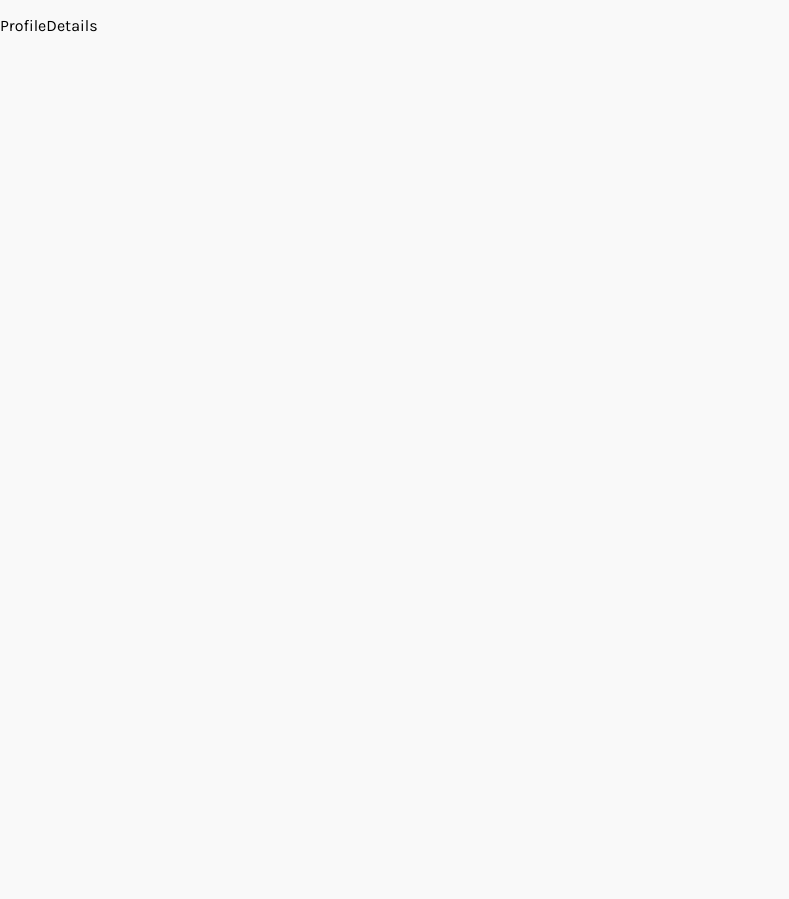
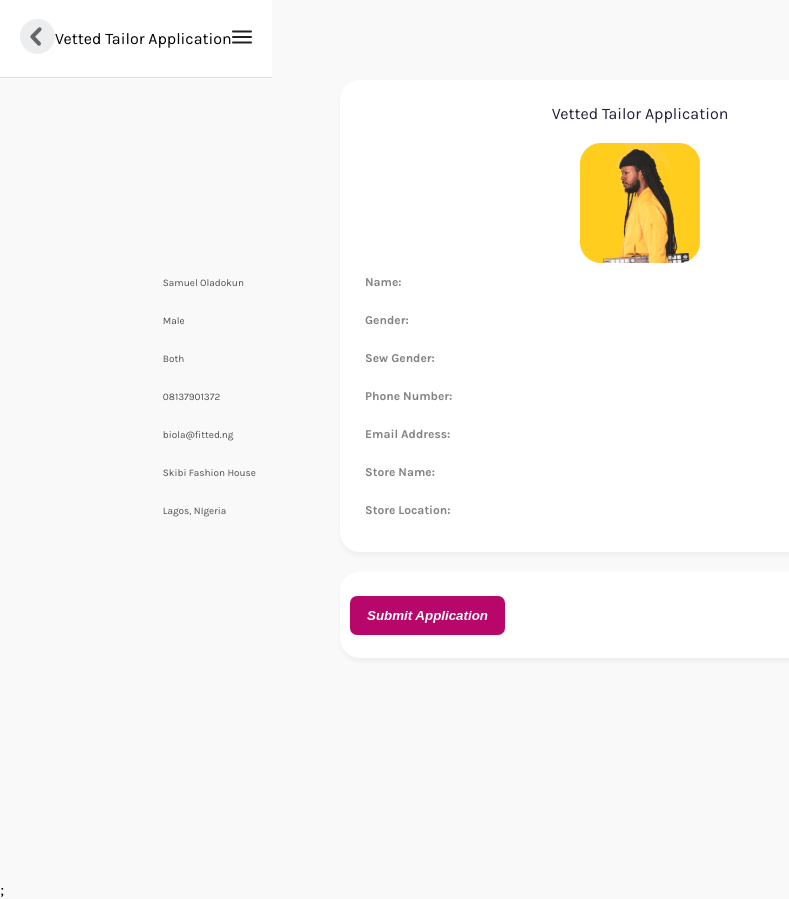
Before and after one commit to allindeveloper/vetted-tailor-application, a React (Create React App) app: page /view/1 in a window 1280 px wide. Shown: the whole page, without its empty margins (0-789 px from the left). Before the commit the page ends 800 px from the top, so only its background shows below. Built offline with nearby package versions, Linux system fonts and the light colour scheme.

Commit message:
styling user details page, adding the bank form

```diff
--- /dev/null
+++ b/src/components/shared/BankForm/BankForm.tsx
@@ -0,0 +1,19 @@
+import React from "react";
+import { Button } from "../../ui/Button/Button";
+import { BankFormStyle } from "./BankFormStyle";
+
+export interface IhandleSubmitProps {
+  handleSubmit: () => void;
+}
+const BankForm = ({ handleSubmit }: IhandleSubmitProps) => {
+  return (
+    <BankFormStyle>
+      <Button
+        title="Submit Application"
+        onClick={handleSubmit}
+        id={"submitApplication"}
+      />
+    </BankFormStyle>
+  );
+};
+export default BankForm;
--- /dev/null
+++ b/src/components/shared/BankForm/BankFormStyle.tsx
@@ -0,0 +1,16 @@
+import styled from "styled-components";
+import { myTheme } from "styles/theme";
+
+export const BankFormStyle = styled.div`
+  & .top-details {
+    margin-left: 12%;
+    & .name {
+      color: ${(props) => props.theme.pallete.primary.heading};
+      font-weight: 700;
+      font-size: 16px;
+    }
+  }
+`;
+BankFormStyle.defaultProps = {
+  theme: myTheme,
+};
--- a/src/components/shared/DetailsContent/DetailsContent.tsx
+++ b/src/components/shared/DetailsContent/DetailsContent.tsx
@@ -1,9 +1,13 @@
 import emailicon from "assets/svg/emailicon.svg";
 import phoneicon from "assets/svg/phoneicon.svg";
 import React from "react";
+import { Button } from "../../ui/Button/Button";
 import { DetailsContentStyle } from "./DetailsContentStyle";
 
-const DetailsContent = () => {
+export interface IDetailsContentProps {
+  handleApply: () => void;
+}
+const DetailsContent = ({ handleApply }: IDetailsContentProps) => {
   return (
     <DetailsContentStyle>
       <div className="top-details">
@@ -50,6 +54,14 @@ const DetailsContent = () => {
           <p className="bottom-value">samuelolaleye@gmail.com</p>
         </div>
       </div>
+
+      <div>
+        <Button
+          onClick={handleApply}
+          title="Apply to be a Vetter Tailor"
+          id={"tailorapply"}
+        />
+      </div>
     </DetailsContentStyle>
   );
 };
--- /dev/null
+++ b/src/components/shared/UserDetails/UserDetails.tsx
@@ -0,0 +1,69 @@
+import React from "react";
+import { UserDetailsStyle } from "./UserDetailsStyle";
+
+const UserDetails = () => {
+  return (
+    <UserDetailsStyle>
+      <div className="content">
+        <div>
+          <p className="left">Name:</p>
+        </div>
+        <div className="contentRight">
+          <p className="right">Samuel Oladokun</p>
+        </div>
+      </div>
+      <div className="content">
+        <div>
+          <p className="left">Gender:</p>
+        </div>
+        <div className="contentRight">
+          <p className="right">Male</p>
+        </div>
+      </div>
+      <div className="content">
+        <div>
+          <p className="left">Sew Gender:</p>
+        </div>
+        <div className="contentRight">
+          <p className="right">Both</p>
+        </div>
+      </div>
+
+      <div className="content">
+        <div>
+          <p className="left">Phone Number:</p>
+        </div>
+        <div className="contentRight">
+          <p className="right">08137901372</p>
+        </div>
+      </div>
+
+      <div className="content">
+        <div>
+          <p className="left">Email Address:</p>
+        </div>
+        <div className="contentRight">
+          <p className="right">biola@fitted.ng</p>
+        </div>
+      </div>
+      <div className="content">
+        <div>
+          <p className="left">Store Name:</p>
+        </div>
+        <div className="contentRight">
+          <p className="right">Skibi Fashion House</p>
+        </div>
+      </div>
+
+      <div className="content">
+        <div>
+          <p className="left">Store Location:</p>
+        </div>
+        <div className="contentRight">
+          <p className="right">Lagos, NIgeria</p>
+        </div>
+      </div>
+    </UserDetailsStyle>
+  );
+};
+export default UserDetails;
--- /dev/null
+++ b/src/components/shared/UserDetails/UserDetailsStyle.tsx
@@ -0,0 +1,30 @@
+import styled from "styled-components";
+import { myTheme } from "styles/theme";
+import { appPadding } from "../../../constants/appConstants";
+
+export const UserDetailsStyle = styled.div`
+  & .content {
+    margin-left: ${appPadding};
+    display: flex;
+    justify-content: flex-start;
+    align-items: baseline;
+    & .left {
+      color: ${(props) => props.theme.pallete.common.greyThree};
+      font-size: 12px;
+      font-weight: 700;
+    }
+    & .right {
+      color: ${(props) => props.theme.pallete.common.gray};
+      font-size: 10px;
+      font-weight: 400;
+    }
+    & .contentRight {
+      margin-left: 1%;
+      position: absolute;
+      left: 150px;
+      margin-top: 4px;
+  }
+`;
+UserDetailsStyle.defaultProps = {
+  theme: myTheme,
+};
--- a/src/constants/appConstants.ts
+++ b/src/constants/appConstants.ts
@@ -3,4 +3,4 @@ export const api = {
   BANKS: "banks",
 };
 
-export const appPadding = "20px";
+export const appPadding = "15px";
--- a/src/pages/Profile/Profile.tsx
+++ b/src/pages/Profile/Profile.tsx
@@ -1,11 +1,14 @@
 import PageContainer from "components/container/PageContainer/PageContainer";
+import DetailsContent from "components/shared/DetailsContent/DetailsContent";
 import React, { useState } from "react";
-import DetailsContent from "../../components/shared/DetailsContent/DetailsContent";
+import { useNavigate } from "react-router-dom";
 import { Card } from "../../components/ui/Card/Card";
 import { Space } from "../../components/ui/Space/Space";
 import { Tabs } from "../../components/ui/Tabs/Tabs";
 
 const Profile = () => {
+  const navigate = useNavigate();
+
   const [selected, setselected] = useState<"left" | "right">("left");
   const handleLeftTabClick = () => {
     setselected("left");
@@ -14,12 +17,14 @@ const Profile = () => {
   const handleRightTabClick = () => {
     setselected("right");
   };
+  const handleApply = () => {
+    // a valid id of the user would be passed here in a real world application;
+    const id = "test-id";
+    navigate(`/view/${id}`);
+  };
   return (
     <PageContainer title="Profile">
-      <Card
-        title={"Vetter Tailor Application"}
-        customTopContent={<DetailsContent />}
-      />
+      <Card customTopContent={<DetailsContent handleApply={handleApply} />} />
       <Space top={20} />
       <Card
         showImage={false}
--- a/src/pages/ProfileDetails/ProfileDetails.tsx
+++ b/src/pages/ProfileDetails/ProfileDetails.tsx
@@ -1,10 +1,29 @@
+import PageContainer from "components/container/PageContainer/PageContainer";
 import React from "react";
+import { useNavigate } from "react-router-dom";
+import BankForm from "../../components/shared/BankForm/BankForm";
+import UserDetails from "../../components/shared/UserDetails/UserDetails";
+import { Card } from "../../components/ui/Card/Card";
+import { Space } from "../../components/ui/Space/Space";
 
 const ProfileDetails = () => {
+  const navigate = useNavigate();
+
+  const submitApplication = () => {
+    navigate(`/success`);
+  };
   return (
-    <div>
-      <p>ProfileDetails</p>
-    </div>
+    <PageContainer title="Vetted Tailor Application">
+      <Card
+        title={"Vetted Tailor Application"}
+        customTopContent={<UserDetails />}
+      />
+      <Space top={20} />
+      <Card
+        showImage={false}
+        customContent={<BankForm handleSubmit={submitApplication} />}
+      />
+    </PageContainer>
   );
 };
 export default ProfileDetails;
```
